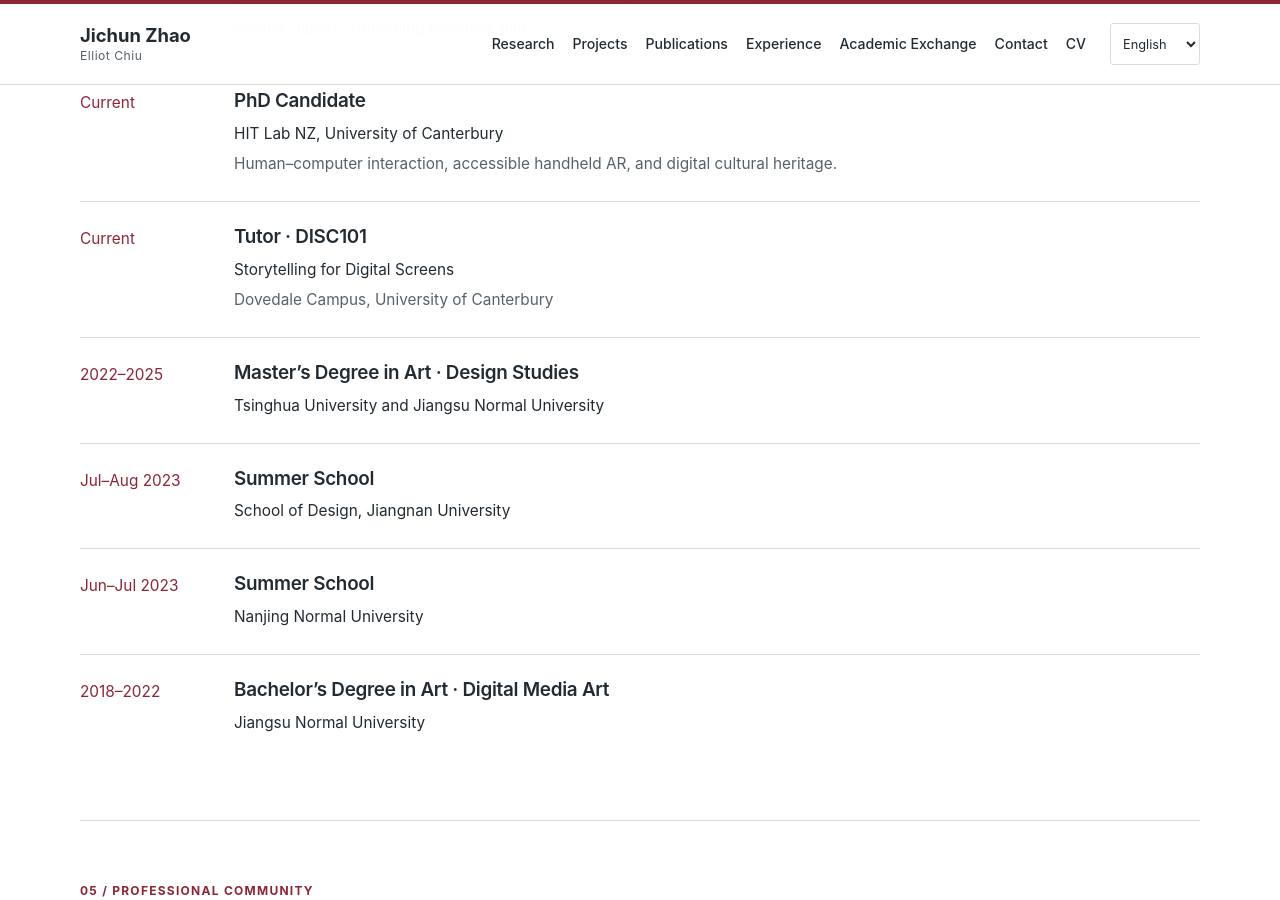
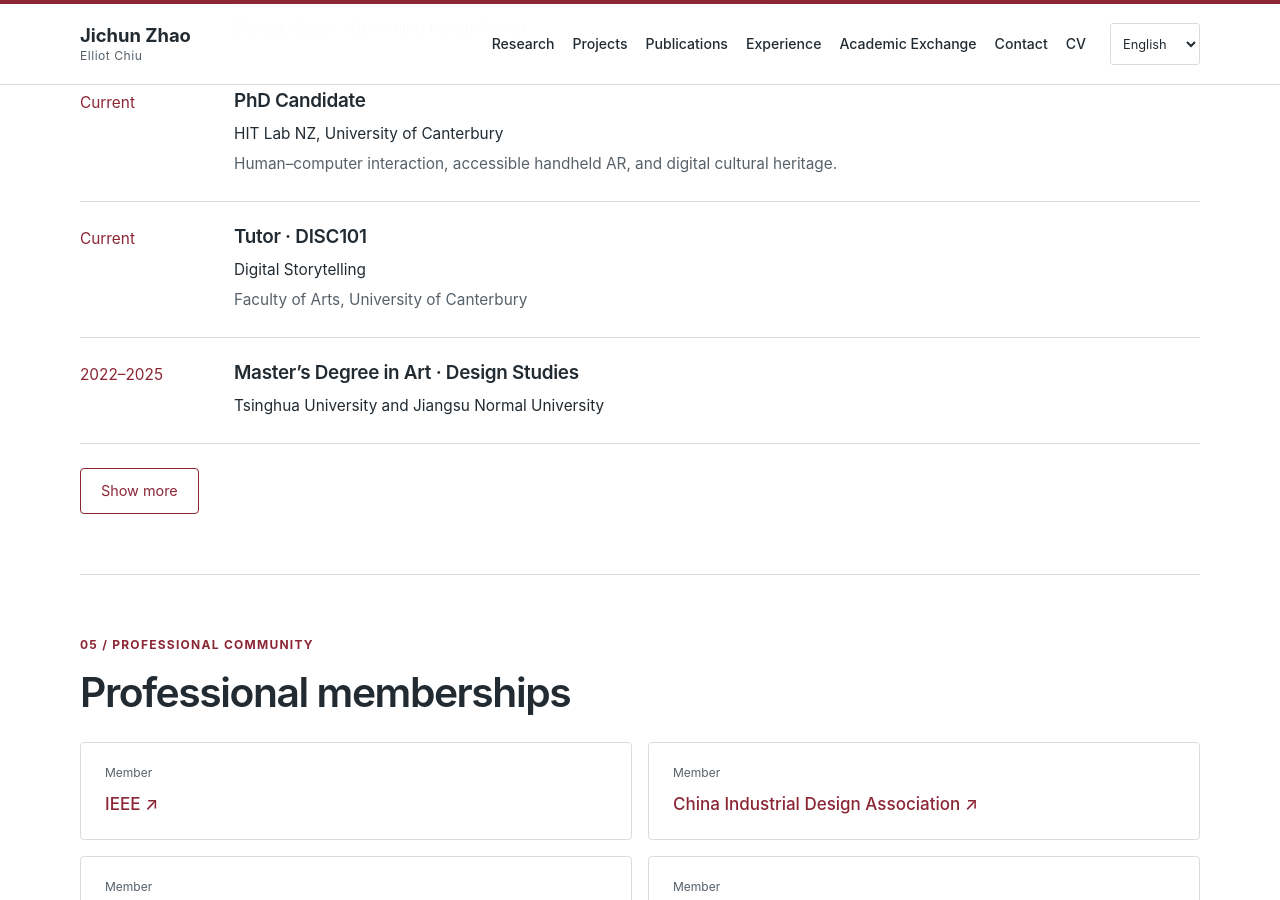
Before and after one commit to Elliot1540/ElliotChiu.github.io, a Jekyll site: the page built from _pages/about.md, in a window 1280 px wide and 900 px high, scrolled down 3517 px. Built offline with Jekyll 4.4.1, drawn with Linux system fonts in a browser that asks for light colours.

Commit message:
Correct Faculty of Arts tutoring and preview four experience entries

```diff
--- a/_pages/about.md
+++ b/_pages/about.md
@@ -40,15 +40,16 @@ redirect_from:
 </section>
 <section id="experience" class="section" aria-labelledby="experience-title">
   <div class="section-heading heading-row"><div><p class="eyebrow">04 / Experience</p><h2 id="experience-title">Research, teaching &amp; education</h2></div><a href="{{ '/cv/' | relative_url }}">Full CV <span aria-hidden="true">↗</span></a></div>
-  <div class="timeline">
+  <div class="timeline" id="homepage-experience" data-experience-preview>
     <article class="planned"><p class="period">Oct–Dec 2026 <span class="status-tag">Planned</span></p><div><h3>Visiting Research</h3><p><a href="https://www.riec.tohoku.ac.jp/en/">Research Institute of Electrical Communication (RIEC), Tohoku University</a></p><p class="muted">Sendai, Japan · Upcoming research visit</p></div></article>
     <article><p class="period">Current</p><div><h3>PhD Candidate</h3><p>HIT Lab NZ, University of Canterbury</p><p class="muted">Human–computer interaction, accessible handheld AR, and digital cultural heritage.</p></div></article>
-    <article><p class="period">Current</p><div><h3>Tutor · DISC101</h3><p>Storytelling for Digital Screens</p><p class="muted">Dovedale Campus, University of Canterbury</p></div></article>
+    <article><p class="period">Current</p><div><h3>Tutor · DISC101</h3><p>Digital Storytelling</p><p class="muted">Faculty of Arts, University of Canterbury</p></div></article>
     <article><p class="period">2022–2025</p><div><h3>Master’s Degree in Art · Design Studies</h3><p>Tsinghua University and Jiangsu Normal University</p></div></article>
     <article><p class="period">Jul–Aug 2023</p><div><h3>Summer School</h3><p>School of Design, Jiangnan University</p></div></article>
     <article><p class="period">Jun–Jul 2023</p><div><h3>Summer School</h3><p>Nanjing Normal University</p></div></article>
     <article><p class="period">2018–2022</p><div><h3>Bachelor’s Degree in Art · Digital Media Art</h3><p>Jiangsu Normal University</p></div></article>
   </div>
+  <button class="publication-more" type="button" aria-controls="homepage-experience" aria-expanded="false" hidden>Show more</button>
 </section>
 <section id="memberships" class="section" aria-labelledby="memberships-title">
   <div class="section-heading"><p class="eyebrow">05 / Professional community</p><h2 id="memberships-title">Professional memberships</h2></div>
```
Also changed, not shown: _pages/cv.md (+2 -2 lines).
